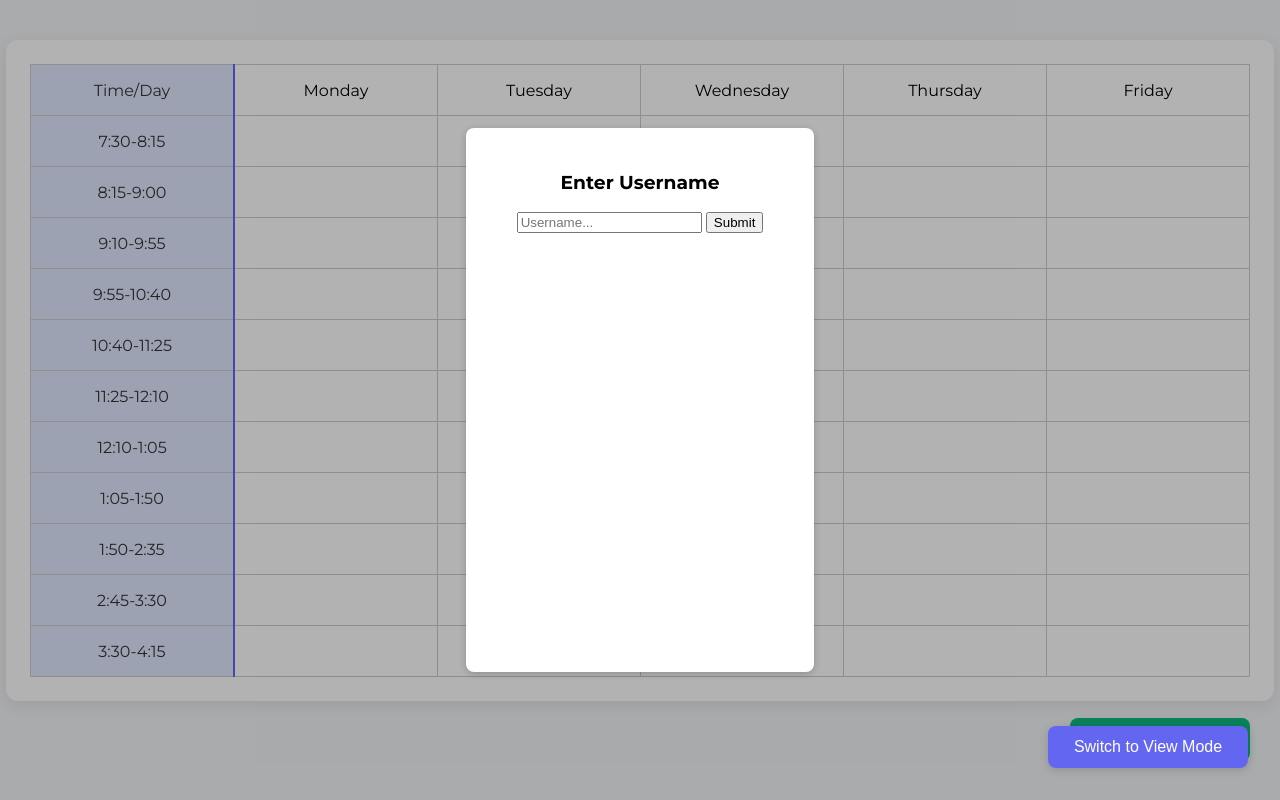
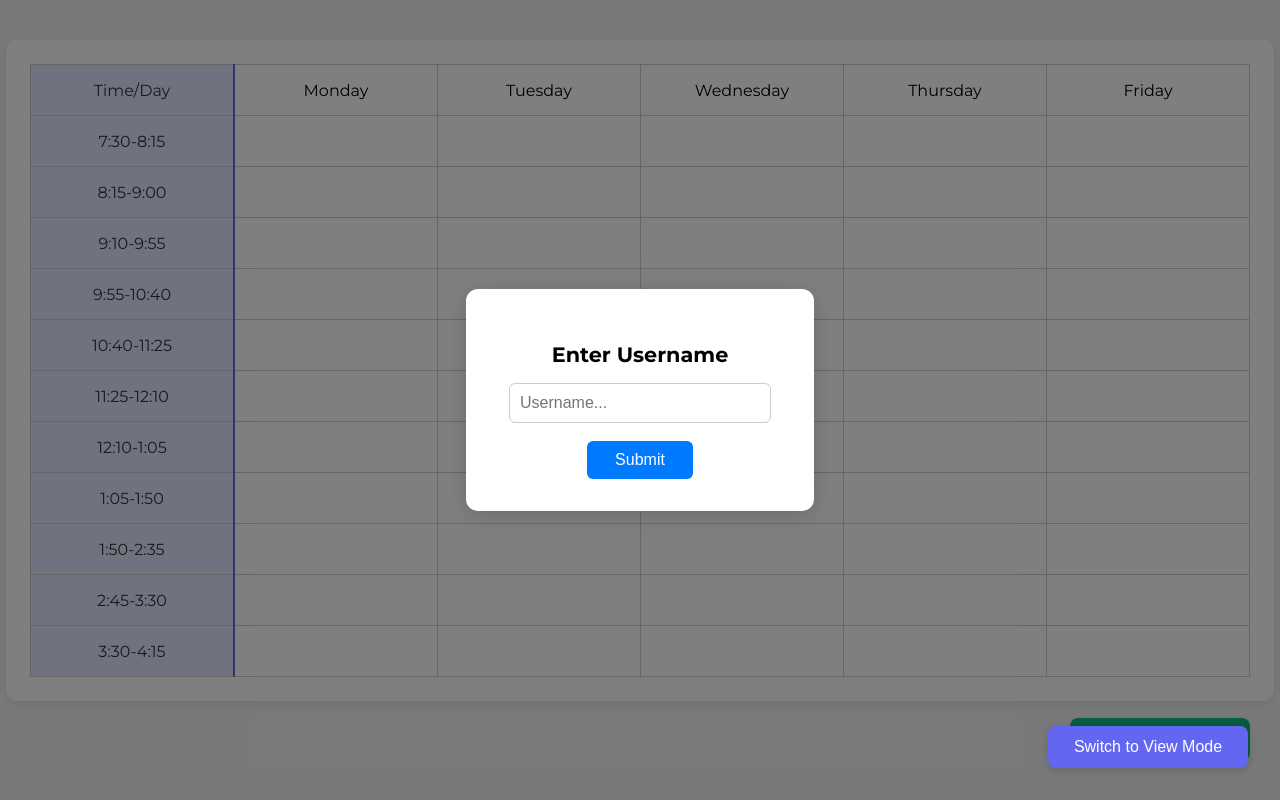
Before and after one commit to ez3zy/syp-scheduler, a website: page index.html in a window 1280 px wide. Drawn offline with Linux system fonts and the light colour scheme.

Commit message:
Add files via upload

```diff
--- a/style.css
+++ b/style.css
@@ -123,3 +123,61 @@ td:not(.label-cell):hover {
 .schedule-wrapper {
     position: relative;
 }
+/* Username Modal Styles */
+#usernameModal {
+    display: none; /* Hidden by default */
+    position: fixed;
+    z-index: 1000;
+    left: 0;
+    top: 0;
+    width: 100vw;
+    height: 100vh;
+    background: rgba(0,0,0,0.5);
+    justify-content: center;
+    align-items: center;
+}
+
+#usernameModal .modal-content {
+    background: #fff;
+    padding: 32px 24px;
+    border-radius: 12px;
+    box-shadow: 0 4px 24px rgba(0,0,0,0.15);
+    text-align: center;
+    min-width: 300px;
+}
+
+#usernameModal h3 {
+    font-family: 'Montserrat', sans-serif;
+    font-size: 1.3rem;
+    margin-bottom: 16px;
+}
+
+#usernameInput {
+    width: 80%;
+    padding: 10px;
+    font-size: 1rem;
+    border: 1px solid #ccc;
+    border-radius: 6px;
+    margin-bottom: 18px;
+    outline: none;
+    transition: border-color 0.2s;
+}
+
+#usernameInput:focus {
+    border-color: #007bff;
+}
+
+#usernameSubmitBtn {
+    background: #007bff;
+    color: #fff;
+    border: none;
+    padding: 10px 28px;
+    border-radius: 6px;
+    font-size: 1rem;
+    cursor: pointer;
+    transition: background 0.2s;
+}
+
+#usernameSubmitBtn:hover {
+    background: #0056b3;
+}
```
